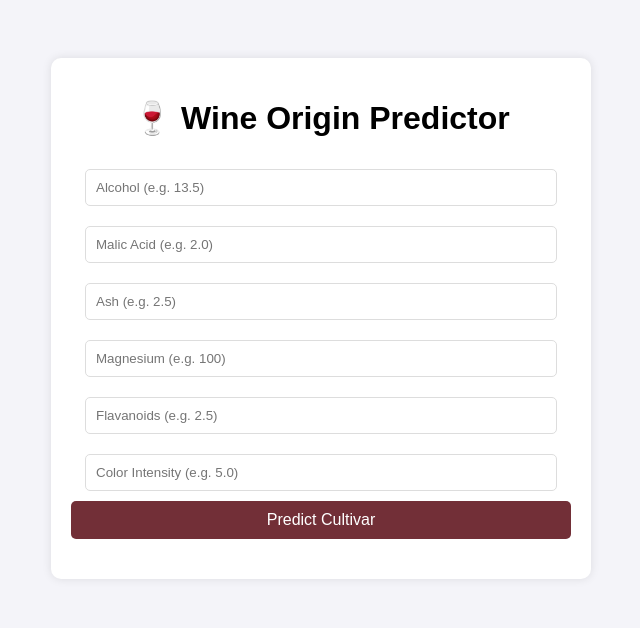
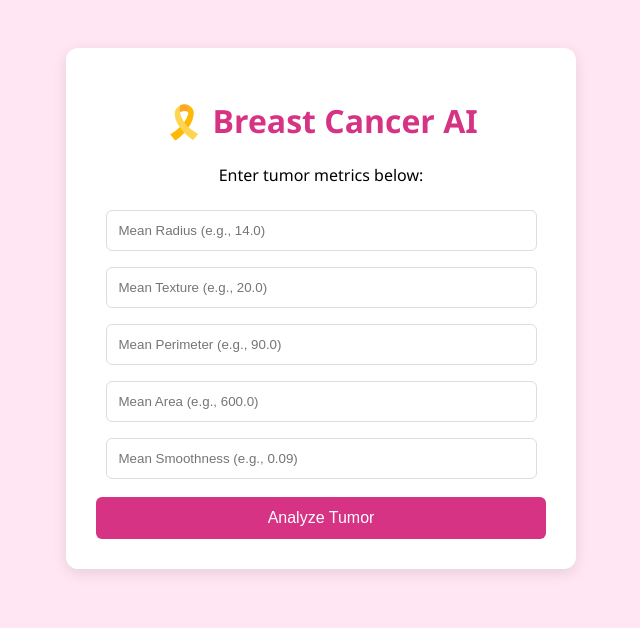
Before and after one commit to GreyHound257/breastCancer, a Flask app: page / in a window 1280 px wide. Shown: the top 628 px of the page, without its empty margins (319-959 px from the left). Run offline with Flask 3, Linux system fonts and the light colour scheme; parts of the project's set-up code (start-up, migrations or seed data) failed here and were passed over.

Commit message:
Update frontend

```diff
--- a/templates/index.html
+++ b/templates/index.html
@@ -1,29 +1,37 @@
 <!DOCTYPE html>
 <html>
 <head>
-    <title>Wine Cultivar Predictor</title>
+    <title>Breast Cancer Predictor</title>
     <style>
-        body { font-family: sans-serif; background-color: #f4f4f9; text-align: center; padding: 50px; }
-        .container { background: white; max-width: 500px; margin: auto; padding: 20px; border-radius: 10px; box-shadow: 0 0 10px rgba(0,0,0,0.1); }
-        input { width: 90%; padding: 10px; margin: 10px 0; border: 1px solid #ddd; border-radius: 5px; }
-        button { background-color: #722f37; color: white; padding: 10px 20px; border: none; border-radius: 5px; cursor: pointer; font-size: 16px; width: 100%; }
-        button:hover { background-color: #5a232b; }
-        .result { margin-top: 20px; font-size: 20px; font-weight: bold; color: #722f37; }
+        body { font-family: 'Segoe UI', Tahoma, Geneva, Verdana, sans-serif; background-color: #ffe6f2; text-align: center; padding: 40px; }
+        .container { background: white; max-width: 450px; margin: auto; padding: 30px; border-radius: 12px; box-shadow: 0 4px 15px rgba(0,0,0,0.1); }
+        h1 { color: #d63384; }
+        input { width: 90%; padding: 12px; margin: 8px 0; border: 1px solid #ddd; border-radius: 6px; }
+        button { background-color: #d63384; color: white; padding: 12px; border: none; border-radius: 6px; cursor: pointer; width: 100%; font-size: 16px; margin-top: 10px; }
+        button:hover { background-color: #a61e63; }
+        .result-box { margin-top: 25px; padding: 15px; border-radius: 8px; font-weight: bold; font-size: 22px; display: none; }
+        .safe { background-color: #d4edda; color: #155724; border: 1px solid #c3e6cb; display: block; }
+        .danger { background-color: #f8d7da; color: #721c24; border: 1px solid #f5c6cb; display: block; }
     </style>
 </head>
 <body>
     <div class="container">
-        <h1>🍷 Wine Origin Predictor</h1>
+        <h1>🎗️ Breast Cancer AI</h1>
+        <p>Enter tumor metrics below:</p>
         <form action="/predict" method="post">
-            <input type="number" step="0.01" name="alcohol" placeholder="Alcohol (e.g. 13.5)" required>
-            <input type="number" step="0.01" name="malic_acid" placeholder="Malic Acid (e.g. 2.0)" required>
-            <input type="number" step="0.01" name="ash" placeholder="Ash (e.g. 2.5)" required>
-            <input type="number" step="1" name="magnesium" placeholder="Magnesium (e.g. 100)" required>
-            <input type="number" step="0.01" name="flavanoids" placeholder="Flavanoids (e.g. 2.5)" required>
-            <input type="number" step="0.01" name="color_intensity" placeholder="Color Intensity (e.g. 5.0)" required>
-            <button type="submit">Predict Cultivar</button>
+            <input type="number" step="0.01" name="radius" placeholder="Mean Radius (e.g., 14.0)" required>
+            <input type="number" step="0.01" name="texture" placeholder="Mean Texture (e.g., 20.0)" required>
+            <input type="number" step="0.01" name="perimeter" placeholder="Mean Perimeter (e.g., 90.0)" required>
+            <input type="number" step="0.01" name="area" placeholder="Mean Area (e.g., 600.0)" required>
+            <input type="number" step="0.0001" name="smoothness" placeholder="Mean Smoothness (e.g., 0.09)" required>
+            <button type="submit">Analyze Tumor</button>
         </form>
-        <div class="result">{{ prediction_text }}</div>
+
+        {% if prediction_text %}
+        <div class="result-box {{ css_class }}">
+            Result: {{ prediction_text }}
+        </div>
+        {% endif %}
     </div>
 </body>
 </html>
```
